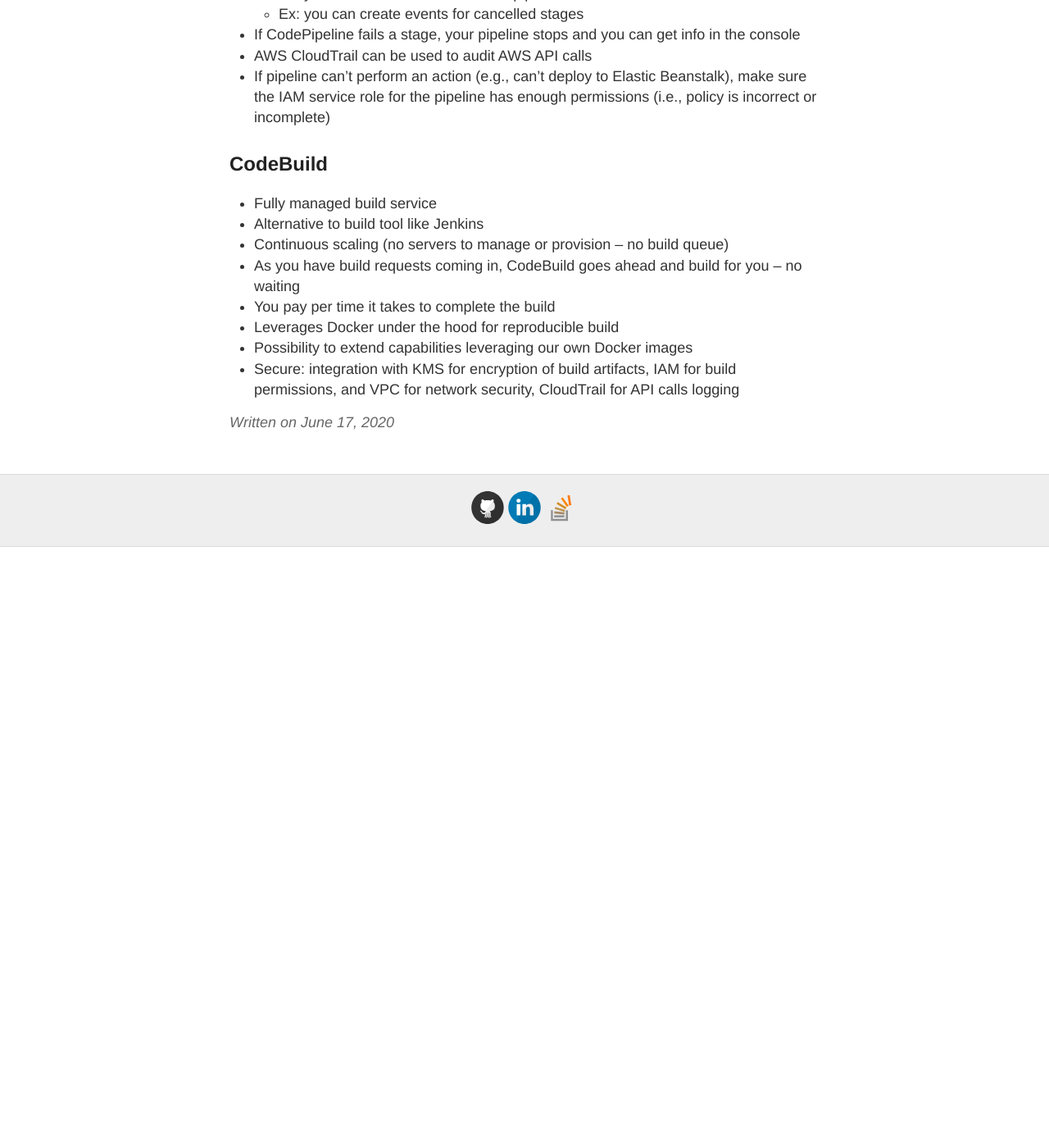
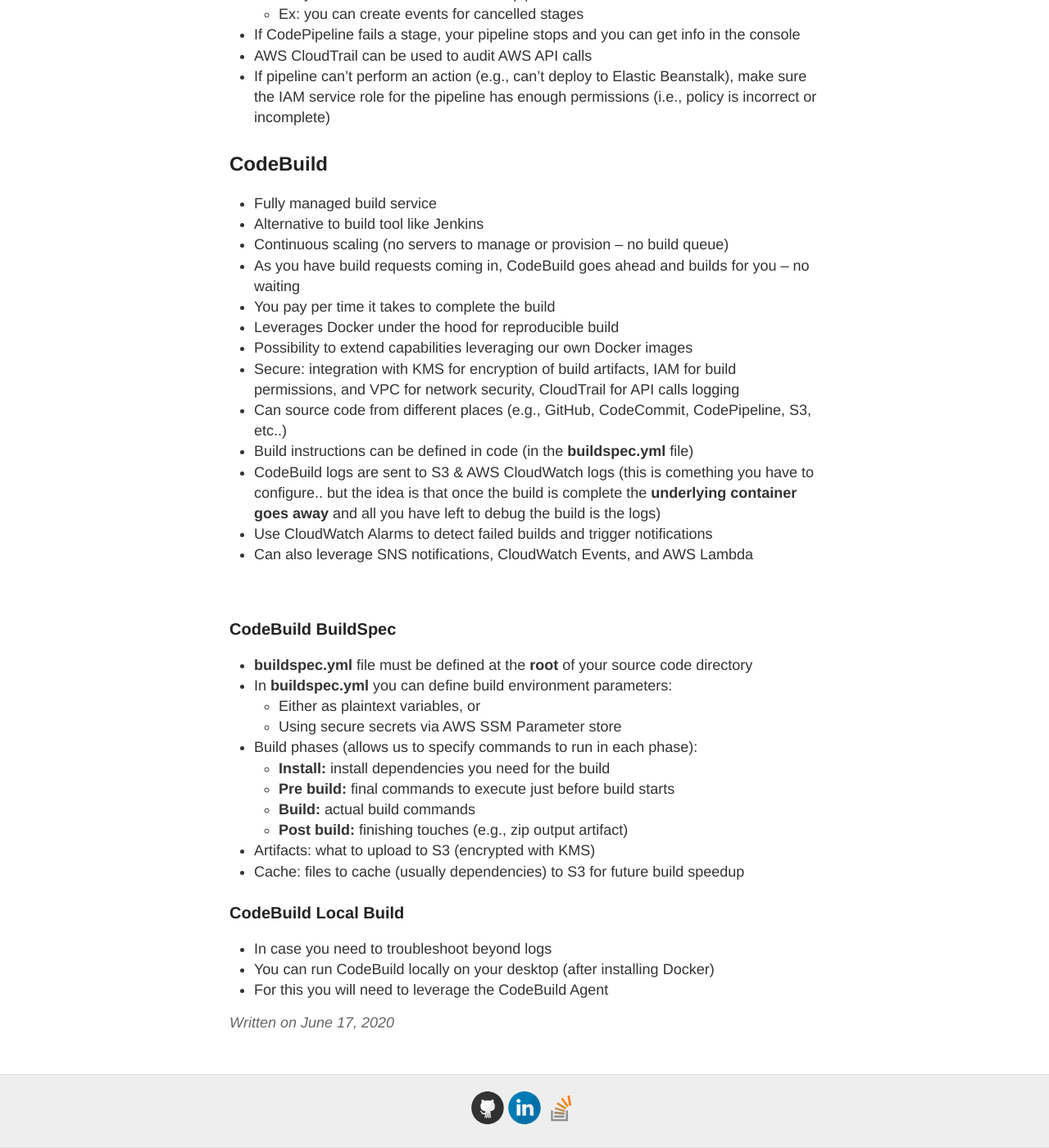
Before and after one commit to gutucristian/gutucristian.github.io, a Jekyll site: the page built from _posts/2020-06-17-Amazon-Web-Services-(AWS).md, in a window 1280 px wide and 1400 px high, scrolled down 96388 px. Shown: the whole window at 82% size. Built offline with Jekyll 4.4.1, drawn with Linux system fonts in a browser that asks for light colours; our own code applies the rules of GitHub Pages for plain Markdown files; before the commit the page ends 97055 px from its top, so only the background shows below that.

Commit message:
Update 2020-06-17-Amazon-Web-Services-(AWS).md

```diff
--- a/_posts/2020-06-17-Amazon-Web-Services-(AWS).md
+++ b/_posts/2020-06-17-Amazon-Web-Services-(AWS).md
@@ -2591,8 +2591,35 @@
 - Fully managed build service
 - Alternative to build tool like Jenkins
 - Continuous scaling (no servers to manage or provision -- no build queue)
-- As you have build requests coming in, CodeBuild goes ahead and build for you -- no waiting
+- As you have build requests coming in, CodeBuild goes ahead and builds for you -- no waiting
 - You pay per time it takes to complete the build
 - Leverages Docker under the hood for reproducible build
 - Possibility to extend capabilities leveraging our own Docker images
 - Secure: integration with KMS for encryption of build artifacts, IAM for build permissions, and VPC for network security, CloudTrail for API calls logging
+- Can source code from different places (e.g., GitHub, CodeCommit, CodePipeline, S3, etc..)
+- Build instructions can be defined in code (in the **buildspec.yml** file)
+- CodeBuild logs are sent to S3 & AWS CloudWatch logs (this is comething you have to configure.. but the idea is that once the build is complete the **underlying container goes away** and all you have left to debug the build is the logs)
+- Use CloudWatch Alarms to detect failed builds and trigger notifications
+- Can also leverage SNS notifications, CloudWatch Events, and AWS Lambda
+
+![]()
+
+### CodeBuild BuildSpec
+
+- **buildspec.yml** file must be defined at the **root** of your source code directory
+- In **buildspec.yml** you can define build environment parameters:
+  - Either as plaintext variables, or
+  - Using secure secrets via AWS SSM Parameter store
+- Build phases (allows us to specify commands to run in each phase):
+  - **Install:** install dependencies you need for the build
+  - **Pre build:** final commands to execute just before build starts
+  - **Build:** actual build commands
+  - **Post build:** finishing touches (e.g., zip output artifact)
+- Artifacts: what to upload to S3 (encrypted with KMS)
+- Cache: files to cache (usually dependencies) to S3 for future build speedup
+
+### CodeBuild Local Build
+
+- In case you need to troubleshoot beyond logs
+- You can run CodeBuild locally on your desktop (after installing Docker)
+- For this you will need to leverage the CodeBuild Agent
```
